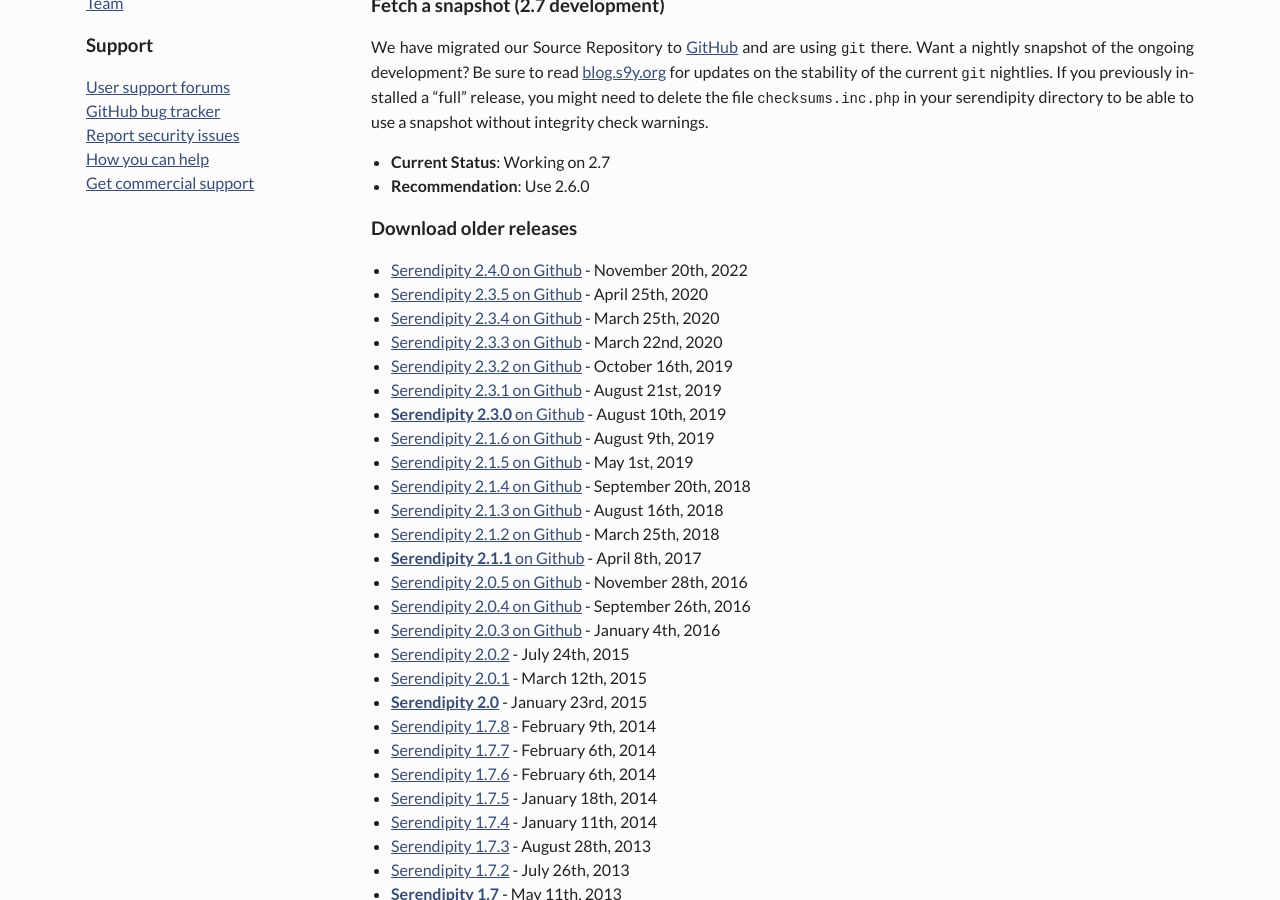
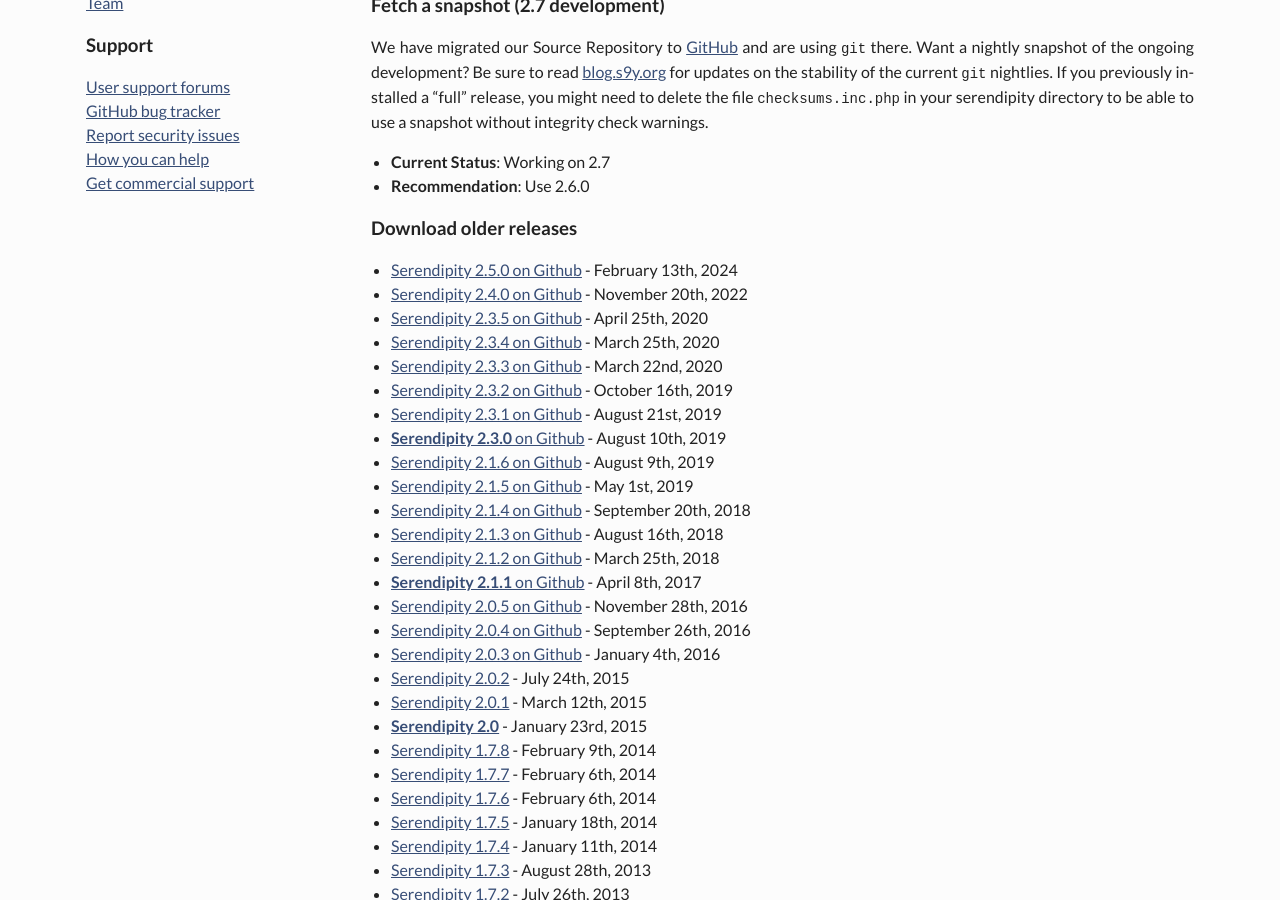
Before and after one commit to s9y/s9y.github.io, a Jekyll site: the page built from downloads.md, in a window 1280 px wide and 900 px high, scrolled down 354 px. Built offline with Jekyll 4.4.1, drawn with Linux system fonts in a browser that asks for light colours.

Commit message:
Update downloads.md with old 2.5.0 download

```diff
--- a/downloads.md
+++ b/downloads.md
@@ -17,6 +17,7 @@ We have migrated our Source Repository to [GitHub](https://github.com/s9y/Serend
 
 ### **Download older releases**
 
+* [Serendipity 2.5.0 on Github](https://github.com/s9y/Serendipity/releases/tag/2.5.0) - February 13th, 2024
 * [Serendipity 2.4.0 on Github](https://github.com/s9y/Serendipity/releases/tag/2.4.0) - November 20th, 2022
 * [Serendipity 2.3.5 on Github](https://github.com/s9y/Serendipity/releases/tag/2.3.5) - April 25th, 2020
 * [Serendipity 2.3.4 on Github](https://github.com/s9y/Serendipity/releases/tag/2.3.4) - March 25th, 2020
```
